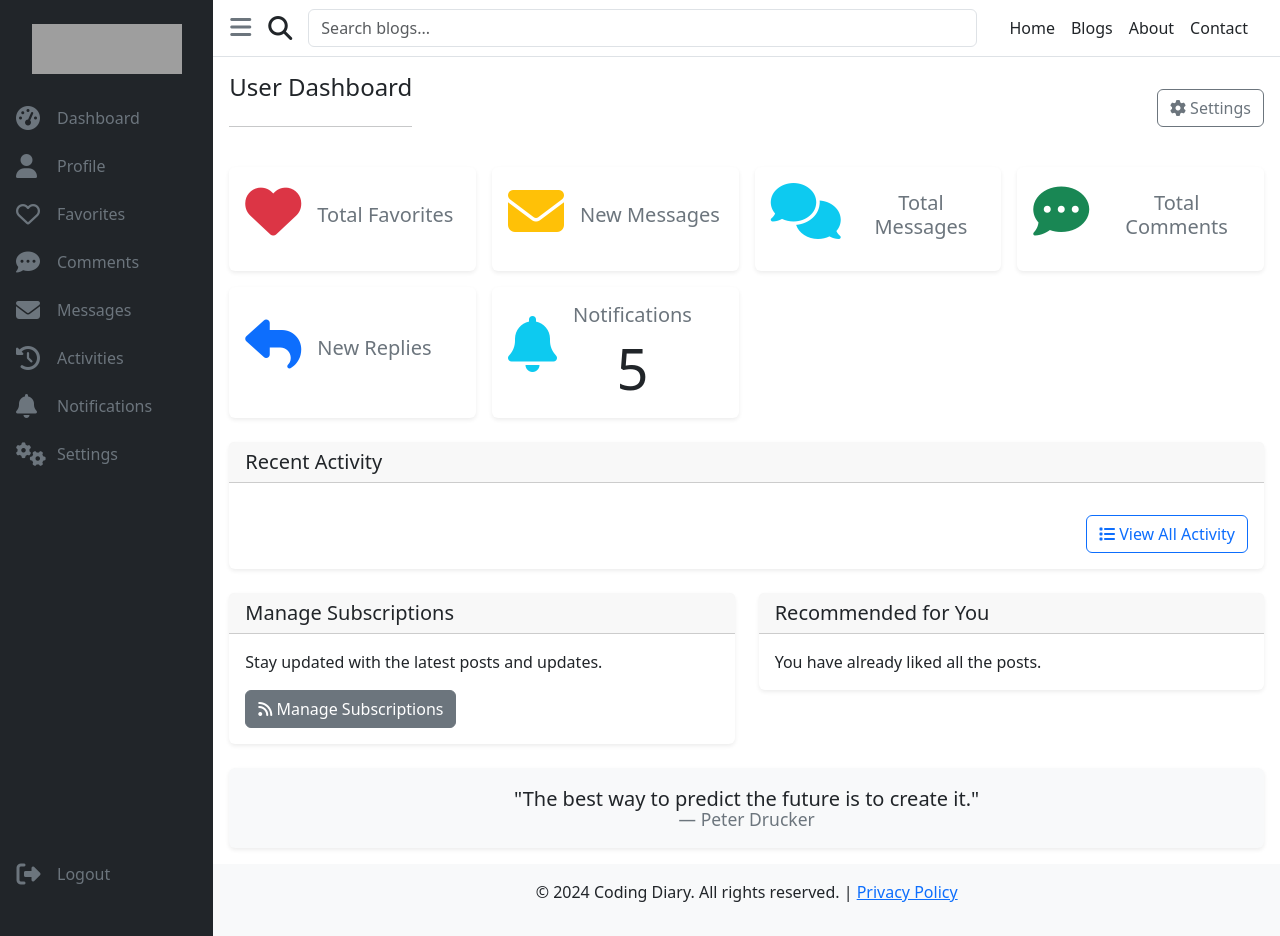
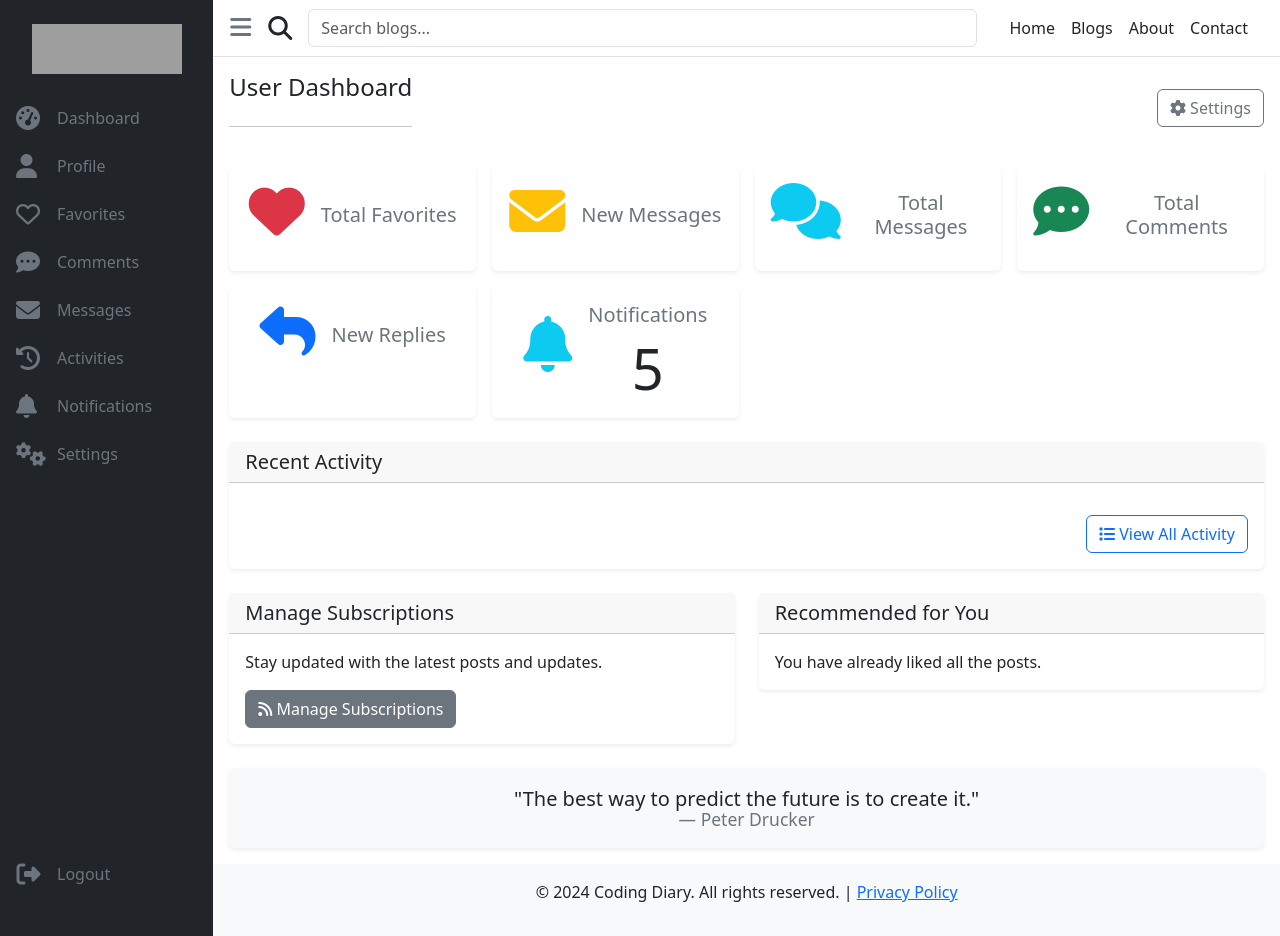
Before and after one commit to dev-dauth2026/coding-diary, a Laravel app: template resources/views/user_dashboard/dashboard.blade.php in a window 1280 px wide. Run offline with Laravel 12, Linux system fonts and the light colour scheme; the template is opened without the code that fills it, so the values that code supplies are empty; parts of the project's set-up code (start-up, migrations or seed data) failed here and were passed over; some libraries are stand-ins or nearby versions; grey boxes are pictures that could not be loaded.

Commit message:
user dashboard card layout and links changed

```diff
--- a/resources/views/user_dashboard/dashboard.blade.php
+++ b/resources/views/user_dashboard/dashboard.blade.php
@@ -20,8 +20,9 @@
         <div class="row g-3">
             <!-- Total Favorites -->
             <div class="col-6 col-md-4 col-lg-3">
-                <div class="card dashboardCard shadow-sm border-0 h-100">
-                    <div class="card-body d-flex align-items-center gap-3 text-center">
+                <a href="{{route('account.favourites')}}" class="text-decoration-none">
+                    <div class="card dashboardCard  shadow-sm border-0 h-100 ">
+                        <div class="card-body d-flex justify-content-center align-items-center gap-3 text-center">
                             <div class="icon mb-3 ">
                                 <i class="fas fa-heart display-4 text-danger"></i>
                             </div>
@@ -32,12 +33,15 @@
 
                         </div>
                     </div>
+                </a>
+
             </div>
 
             <!-- New Messages -->
             <div class="col-6 col-md-4 col-lg-3">
                 <div class="card dashboardCard shadow-sm border-0 h-100">
-                    <div class="card-body d-flex align-items-center gap-3 text-center">
+                    <a href="{{route('account.messages.index')}}" class="text-decoration-none">
+                     <div class="card-body d-flex justify-content-center align-items-center gap-3 text-center">
                         <div class="icon mb-3">
                             <i class="fas fa-envelope display-4 text-warning"></i>
                         </div>
@@ -46,13 +50,15 @@
                             <p class="card-text display-4">{{ $newMessages }}</p>
                         </div>
                     </div>
+                    </a>
                 </div>
             </div>
 
             <!-- Total Messages -->
             <div class="col-6 col-md-4 col-lg-3">
                 <div class="card dashboardCard shadow-sm border-0 h-100">
-                    <div class="card-body d-flex align-items-center gap-3 text-center">
+                    <a href="{{route('account.messages.index')}}" class="text-decoration-none">
+                     <div class="card-body d-flex justify-content-center align-items-center gap-3 text-center">
                         <div class="icon mb-3">
                             <i class="fas fa-comments display-4 text-info"></i>
                         </div>
@@ -61,13 +67,15 @@
                         <p class="card-text display-4">{{ $totalMessages }}</p>
                         </div>
                     </div>
+                    </a>
                 </div>
             </div>
 
             <!-- Total Comments -->
             <div class="col-6 col-md-4 col-lg-3">
                 <div class="card dashboardCard shadow-sm border-0 h-100">
-                    <div class="card-body d-flex align-items-center gap-3 text-center">
+                    <a href="{{route('account.comments')}}" class="text-decoration-none">
+                     <div class="card-body d-flex justify-content-center align-items-center gap-3 text-center">
                         <div class="icon mb-3">
                             <i class="fas fa-comment-dots display-4 text-success"></i>
                         </div>
@@ -76,13 +84,15 @@
                             <p class="card-text display-4">{{ $totalComments }}</p>
                         </div>
                     </div>
+                    </a>
                 </div>
             </div>
 
             <!-- New Replies -->
             <div class="col-6 col-md-4 col-lg-3">
                 <div class="card dashboardCard shadow-sm border-0 h-100">
-                    <div class="card-body d-flex align-items-center gap-3 text-center">
+                    <a href="{{route('account.comments')}}" class="text-decoration-none">
+                     <div class="card-body d-flex justify-content-center align-items-center gap-3 text-center">
                         <div class="icon mb-3">
                             <i class="fas fa-reply display-4 text-primary"></i>
                         </div>
@@ -92,6 +102,7 @@
                         </div>
 
                     </div>
+                    </a>
                 </div>
             </div>
 
@@ -100,7 +111,7 @@
             <!-- Notifications -->
             <div class="col-6 col-md-4 col-lg-3">
                 <a href="{{ route('account.notifications') }}" class="text-decoration-none card dashboardCard shadow-sm border-0 h-100">
-                    <div class="card-body d-flex align-items-center gap-3 text-center">
+                     <div class="card-body d-flex justify-content-center align-items-center gap-3 text-center">
                         <div class="icon mb-3">
                             <i class="fas fa-bell display-4 text-info"></i>
                         </div>
```
Lines whose indentation alone changed are shown as unchanged.
